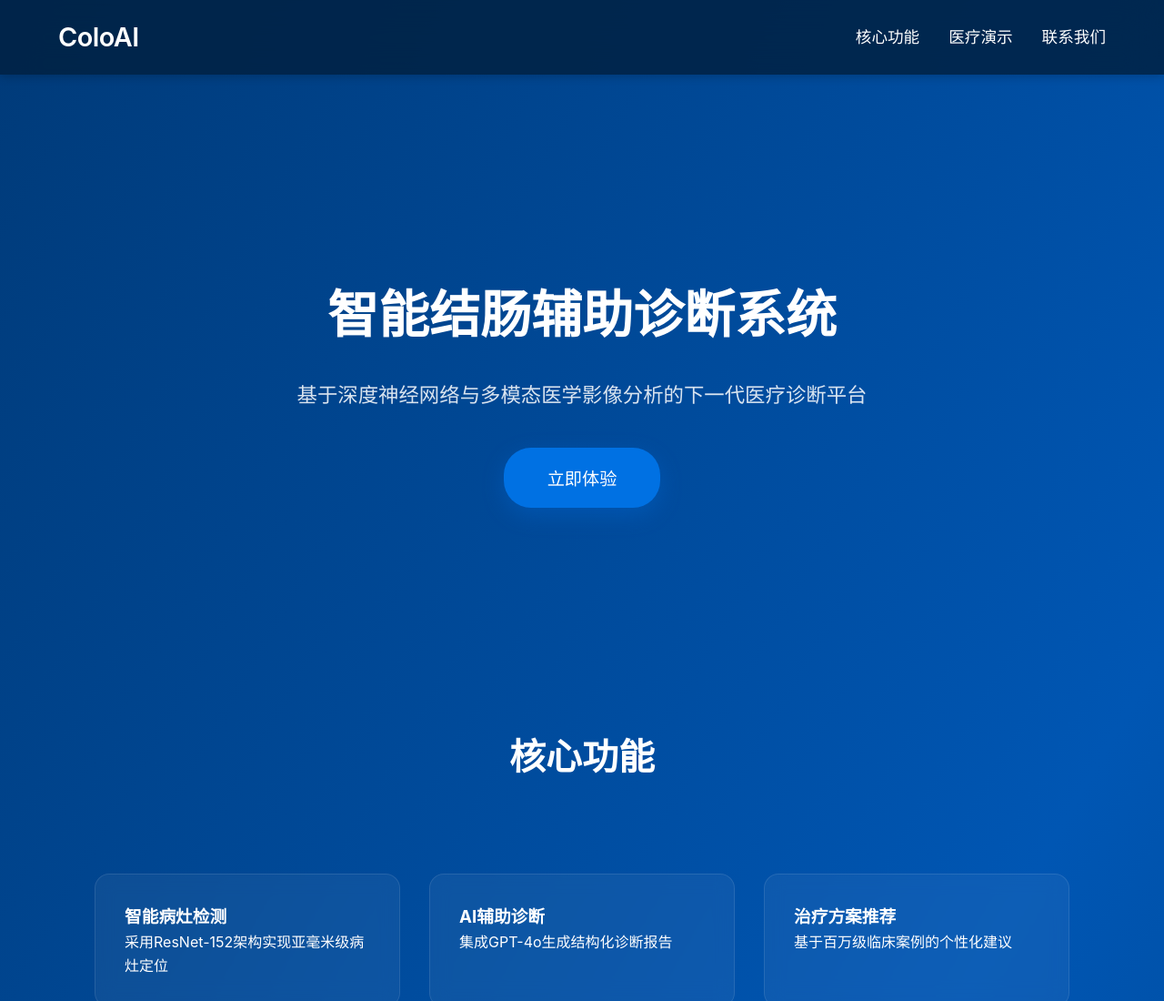
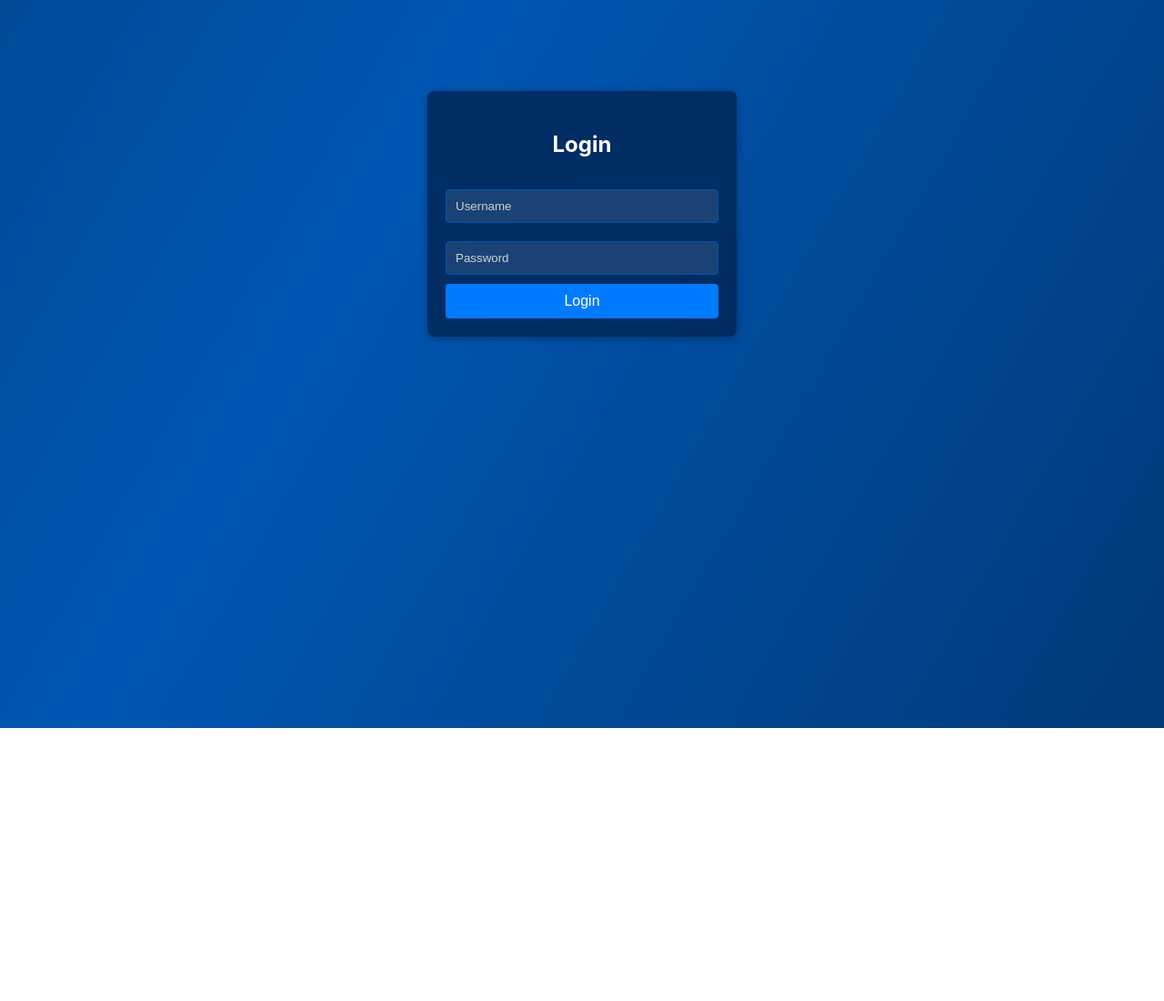
Before and after one commit to Ch0uHuaZ1/-, a plain HTML site: page index.html in a window 1280 px wide. Shown: the top 1100 px of the page at 91% size. After the commit the page ends 800 px from the top, so only its background shows below. Drawn offline with Linux system fonts and the light colour scheme.

Commit message:
Update index.html

```diff
--- a/index.html
+++ b/index.html
@@ -1,263 +1,338 @@
 <!DOCTYPE html>
-<html lang="zh-CN">
+<html lang="en">
 <head>
   <meta charset="UTF-8">
   <meta name="viewport" content="width=device-width, initial-scale=1.0">
-  <title>智能结肠辅助诊断系统</title>
+  <title>AI Image Processor with Login</title>
   <style>
-    :root {
-      --primary-blue: #0071e3;
-      --medical-green: #00ff88;
-      --background-gradient: linear-gradient(45deg, #001f3f 0%, #003366 100%);
-    }
-
-    /* 全局重置与基础样式 */
-    * {
+    /* 内嵌 CSS 样式 */
+    body {
       margin: 0;
-      padding: 0;
-      box-sizing: border-box;
-    }
-
-    body {
-      margin: 0; /* 去除默认外边距 */
-      font-family: -apple-system, BlinkMacSystemFont, "Segoe UI", Roboto, "Helvetica Neue", Arial, sans-serif; /* 设置默认字体 */
-      background: linear-gradient(120deg, #001f3f, #0056b3, #001f3f); /* 渐变背景 */
-      background-size: 300% 300%; /* 背景尺寸 */
-      animation: gradientAnimation 8s ease infinite; /* 渐变动画 */
-      color: #ffffff; /* 白色字体 */
+      font-family: -apple-system, BlinkMacSystemFont, "Segoe UI", Roboto, "Helvetica Neue", Arial, sans-serif;
+      background: linear-gradient(120deg, #001f3f, #0056b3, #001f3f);
+      background-size: 300% 300%;
+      animation: gradientAnimation 8s ease infinite;
+      color: #ffffff;
       line-height: 1.6;
     }
-
     @keyframes gradientAnimation {
       0% { background-position: 0% 50%; }
       50% { background-position: 100% 50%; }
       100% { background-position: 0% 50%; }
     }
-
-    /* 专业导航栏 */
-    .navbar {
-      position: fixed;
-      top: 0;
+    .container {
+      display: none;
+      opacity: 0;
+      transition: opacity 0.5s ease;
+    }
+    .active {
+      display: block;
+      opacity: 1;
+    }
+    #loginContainer {
+      width: 300px;
+      margin: 100px auto;
+      background: rgba(0, 42, 92, 0.9);
+      padding: 20px;
+      border-radius: 8px;
+      box-shadow: 0 2px 8px rgba(0, 0, 0, 0.3);
+      text-align: center;
+      color: #ffffff;
+    }
+    #loginContainer h2 {
+      margin-bottom: 20px;
+    }
+    #loginContainer input {
       width: 100%;
-      padding: 18px 5%;
-      background: rgba(0, 33, 66, 0.85);
-      backdrop-filter: blur(20px);
+      padding: 10px;
+      margin: 10px 0;
+      border: 1px solid #0056b3;
+      border-radius: 4px;
+      background: rgba(255, 255, 255, 0.1);
+      color: #ffffff;
+      box-sizing: border-box;
+    }
+    #loginContainer input::placeholder {
+      color: #d1d1d1;
+    }
+    #loginContainer button {
+      width: 100%;
+      padding: 10px;
+      font-size: 16px;
+      border: none;
+      border-radius: 4px;
+      background: #007bff;
+      color: #ffffff;
+      cursor: pointer;
+      transition: background 0.3s, transform 0.3s;
+    }
+    #loginContainer button:hover {
+      background: #0056b3;
+      transform: scale(1.02);
+    }
+    #mainContainer {
+      max-width: 900px;
+      margin: 20px auto;
+      padding: 20px;
+      background: rgba(0, 42, 92, 0.9);
+      border-radius: 8px;
+      box-shadow: 0 2px 8px rgba(0, 0, 0, 0.3);
+      color: #ffffff;
+    }
+    #mainContainer h1 {
+      text-align: center;
+      margin-bottom: 20px;
+    }
+    .row {
       display: flex;
-      justify-content: space-between;
-      align-items: center;
-      z-index: 1000;
-      box-shadow: 0 2px 10px rgba(0,0,0,0.2);
-      transition: all 0.3s cubic-bezier(0.25, 0.1, 0.25, 1);
+      justify-content: space-around;
+      margin-bottom: 20px;
     }
-
-    .navbar h1 {
-      font-size: 1.8rem;
-      font-weight: 600;
-      letter-spacing: -0.5px;
+    .image-container {
+      width: 350px;
+      height: 350px;
+      background-color: rgba(255, 255, 255, 0.1);
+      border-radius: 8px;
+      position: relative;
+      overflow: hidden;
+      box-shadow: 0 2px 8px rgba(0, 0, 0, 0.3);
+      cursor: pointer;
+      transition: transform 0.3s;
     }
-
-    .nav-links {
-      display: flex;
-      gap: 2rem;
+    .image-container:hover {
+      transform: scale(1.02);
     }
-
-    .nav-links a {
-      color: #fff;
-      text-decoration: none;
-      font-size: 1.1rem;
-      transition: color 0.3s, transform 0.3s;
-      position: relative;
-    }
-
-    .nav-links a::after {
-      content: '';
-      position: absolute;
-      bottom: -5px;
-      left: 0;
-      width: 0;
-      height: 2px;
-      background: var(--medical-green);
-      transition: width 0.3s;
-    }
-
-    .nav-links a:hover::after {
+    .placeholder {
       width: 100%;
-    }
-
-    /* 主内容区域 */
-    .hero {
-      padding: 160px 5% 100px;
-      text-align: center;
-      min-height: 100vh;
+      height: 100%;
       display: flex;
       flex-direction: column;
+      align-items: center;
       justify-content: center;
-      align-items: center;
+      color: #777;
     }
-
-    .hero h1 {
-      font-size: 3.5rem;
-      margin-bottom: 1.5rem;
-      opacity: 0;
-      transform: translateY(30px);
-      animation: fadeInUp 0.8s cubic-bezier(0.25, 0.1, 0.25, 1) forwards;
+    .placeholder .plus-icon {
+      font-size: 48px;
+      font-weight: bold;
+      margin-bottom: 10px;
     }
-
-    .hero p {
-      font-size: 1.4rem;
-      color: rgba(255,255,255,0.85);
-      margin-bottom: 2.5rem;
-      opacity: 0;
-      transform: translateY(30px);
-      animation: fadeInUp 0.8s 0.2s cubic-bezier(0.25, 0.1, 0.25, 1) forwards;
+    img {
+      width: 100%;
+      height: 100%;
+      object-fit: cover;
+      display: block;
     }
-
-    /* 医疗风格按钮 */
-    .cta-button {
-      background: var(--primary-blue);
-      color: #fff;
-      padding: 1.2rem 3rem;
-      border-radius: 30px;
+    .hidden {
+      display: none;
+    }
+    .controls {
+      margin-bottom: 20px;
+    }
+    #processBtn {
+      width: 100%;
+      padding: 12px;
+      font-size: 16px;
       border: none;
-      font-size: 1.2rem;
+      border-radius: 4px;
+      background-color: #007bff;
+      color: white;
       cursor: pointer;
-      transition: all 0.3s;
-      box-shadow: 0 8px 24px rgba(0,113,227,0.3);
-      opacity: 0;
-      transform: translateY(30px);
-      animation: fadeInUp 0.8s 0.4s cubic-bezier(0.25, 0.1, 0.25, 1) forwards;
+      transition: background-color 0.3s, transform 0.3s;
+      margin-top: 10px;
     }
-
-    .cta-button:hover {
-      transform: translateY(-2px);
-      box-shadow: 0 12px 32px rgba(0,113,227,0.4);
+    #processBtn:hover {
+      background-color: #0056b3;
+      transform: scale(1.02);
     }
-
-    /* 功能区块 */
-    .features {
-      display: grid;
-      grid-template-columns: repeat(auto-fit, minmax(300px, 1fr));
-      gap: 2rem;
-      padding: 4rem 5%;
-      max-width: 1200px;
-      margin: 0 auto;
+    @keyframes spin {
+      from { transform: rotate(0deg); }
+      to { transform: rotate(360deg); }
     }
-
-    .feature-card {
-      background: rgba(255,255,255,0.05);
-      padding: 2rem;
-      border-radius: 16px;
-      backdrop-filter: blur(10px);
-      border: 1px solid rgba(255,255,255,0.1);
-      transition: all 0.3s;
+    .spinner {
+      border: 8px solid #f3f3f3;
+      border-top: 8px solid #3498db;
+      border-radius: 50%;
+      width: 50px;
+      height: 50px;
+      animation: spin 1s linear infinite;
+      margin: 20px auto;
     }
-
-    .feature-card:hover {
-      transform: translateY(-8px);
-      box-shadow: 0 12px 24px rgba(0,0,0,0.2);
+    #progress {
+      text-align: center;
+      margin-bottom: 20px;
     }
-
-    .section-title {
-      text-align: center;
-      font-size: 2.5rem;
-      margin-bottom: 2rem;
+    #resultText {
+      background-color: rgba(255, 255, 255, 0.1);
+      padding: 15px;
+      border-radius: 8px;
+      box-shadow: 0 2px 8px rgba(0, 0, 0, 0.3);
       color: #ffffff;
-    }
-
-    .section-title-spaced {
-      text-align: center;
-      font-size: 2.5rem;
-      margin-top: 4rem;
-      margin-bottom: 2rem;
-      color: #ffffff;
-    }
-
-    .demo-image {
-      display: block;
-      margin: 2rem auto;
-      max-width: 50%; /* 调整图片的最大宽度 */
-      height: auto;
-      border-radius: 16px;
-      box-shadow: 0 4px 12px rgba(0,0,0,0.2);
     }
   </style>
 </head>
 <body>
-  <nav class="navbar">
-    <h1>ColoAI</h1>
-    <div class="nav-links">
-      <a href="#features">核心功能</a>
-      <a href="#demo">医疗演示</a>
-      <a href="#contact">联系我们</a>
+  <!-- 登录界面 -->
+  <div id="loginContainer" class="container active">
+    <h2>Login</h2>
+    <input type="text" id="loginUsername" placeholder="Username">
+    <input type="password" id="loginPassword" placeholder="Password">
+    <button id="loginBtn">Login</button>
   </div>
-  </nav>
 
-  <main>
-    <section class="hero" id="hero">
-      <h1>智能结肠辅助诊断系统</h1>
-      <p>基于深度神经网络与多模态医学影像分析的下一代医疗诊断平台</p>
-      <button class="cta-button" onclick="location.href='main.html'">立即体验</button>
-    </section>
-
-    <section id="features">
-      <h2 class="section-title">核心功能</h2>
-      <div class="features">
-        <div class="feature-card">
-          <h3>智能病灶检测</h3>
-          <p>采用ResNet-152架构实现亚毫米级病灶定位</p>
+  <!-- 主界面 -->
+  <div id="mainContainer" class="container">
+    <h1>AI Image Processor</h1>
+    <div class="row">
+      <!-- 原始图片区域 -->
+      <div id="originalContainer" class="image-container">
+        <div id="originalPlaceholder" class="placeholder">
+          <div class="plus-icon">+</div>
+          <p>点击加载图片</p>
         </div>
-        <div class="feature-card">
-          <h3>AI辅助诊断</h3>
-          <p>集成GPT-4o生成结构化诊断报告</p>
+        <img id="originalImage" src="" alt="Original" class="hidden">
+        <input type="file" id="fileInput" accept="image/*" style="display: none;">
       </div>
-        <div class="feature-card">
-          <h3>治疗方案推荐</h3>
-          <p>基于百万级临床案例的个性化建议</p>
+      <!-- 结果图片区域 -->
+      <div id="resultContainer" class="image-container">
+        <div id="resultPlaceholder" class="placeholder">
+          <p>结果将显示在这里</p>
+        </div>
+        <img id="resultImage" src="" alt="Result" class="hidden">
       </div>
     </div>
-    </section>
+    <div class="controls">
+      <button id="processBtn">处理图片</button>
+    </div>
+    <div id="progress" class="hidden">
+      <div class="spinner"></div>
+      <p>处理中，请稍候...</p>
+    </div>
+    <div id="resultText" class="hidden">
+      <h2>识别总结</h2>
+      <ol id="summaryList"></ol>
+    </div>
+  </div>
 
-    <section id="contact">
-      <h2 class="section-title-spaced">医疗演示</h2>
-      <img src="C:\Users\tianj\Desktop\幻灯片1(1).png" alt="医疗演示图片" class="demo-image">
-      <!-- 这里可以添加更多内容 -->
-    </section>
-  </main>
-
+  <!-- JavaScript 部分 -->
   <script>
-    // 页面加载控制
-    window.addEventListener('load', () => {
-
-      // 初始化动画
-      document.querySelectorAll('.hero h1, .hero p, .cta-button').forEach(el => {
-        el.style.opacity = 1;
-        el.style.transform = 'translateY(0)';
-      });
+    // 登录逻辑
+    document.getElementById('loginBtn').addEventListener('click', function(){
+      const username = document.getElementById('loginUsername').value;
+      const password = document.getElementById('loginPassword').value;
+      if(username === 'admin' && password === '123456'){
+         document.getElementById('loginContainer').classList.remove('active');
+         document.getElementById('mainContainer').classList.add('active');
+      } else {
+         alert('Invalid username or password!');
+      }
     });
 
-    // 导航栏交互
-    let lastScroll = 0;
-    window.addEventListener('scroll', () => {
-      const currentScroll = window.pageYOffset;
-      const navbar = document.querySelector('.navbar');
+    // 主界面相关变量绑定
+    const fileInput = document.getElementById('fileInput');
+    const originalContainer = document.getElementById('originalContainer');
+    const originalPlaceholder = document.getElementById('originalPlaceholder');
+    const originalImage = document.getElementById('originalImage');
+    const resultContainer = document.getElementById('resultContainer');
+    const resultPlaceholder = document.getElementById('resultPlaceholder');
+    const resultImage = document.getElementById('resultImage');
+    const processBtn = document.getElementById('processBtn');
+    const progress = document.getElementById('progress');
+    const resultText = document.getElementById('resultText');
+    const summaryList = document.getElementById('summaryList');
 
-      if (currentScroll > lastScroll && currentScroll > 100) {
-        navbar.style.transform = 'translateY(-100%)';
-      } else {
-        navbar.style.transform = 'translateY(0)';
-      }
-      lastScroll = currentScroll;
+    originalContainer.addEventListener('click', function() {
+      fileInput.click();
     });
 
-    // 平滑滚动
-    document.querySelectorAll('a[href^="#"]').forEach(anchor => {
-      anchor.addEventListener('click', function (e) {
-        e.preventDefault();
-        document.querySelector(this.getAttribute('href')).scrollIntoView({
-          behavior: 'smooth'
+    fileInput.addEventListener('change', function() {
+      const file = this.files[0];
+      if(file) {
+        const reader = new FileReader();
+        reader.onload = function(e) {
+          originalImage.src = e.target.result;
+          originalImage.classList.remove('hidden');
+          originalPlaceholder.classList.add('hidden');
+        }
+        reader.readAsDataURL(file);
+      }
     });
+
+    processBtn.addEventListener('click', function() {
+      if(originalImage.src === "") {
+        alert("请先加载图片！");
+        return;
+      }
+      progress.classList.remove('hidden');
+      resultText.classList.add('hidden');
+      setTimeout(function() {
+        processImage();
+      }, 2000);
     });
+
+    function processImage() {
+      const canvas = document.createElement('canvas');
+      const ctx = canvas.getContext('2d');
+      const img = new Image();
+      img.onload = function() {
+        canvas.width = img.width;
+        canvas.height = img.height;
+        ctx.drawImage(img, 0, 0);
+        const imageData = ctx.getImageData(0, 0, canvas.width, canvas.height);
+        const data = imageData.data;
+        for (let i = 0; i < data.length; i += 4) {
+          data[i] = 255 - data[i];
+          data[i+1] = 255 - data[i+1];
+          data[i+2] = 255 - data[i+2];
+        }
+        ctx.putImageData(imageData, 0, 0);
+        const resultURL = canvas.toDataURL();
+        resultImage.src = resultURL;
+        resultImage.classList.remove('hidden');
+        resultPlaceholder.classList.add('hidden');
+        callLargeModelAPI(resultURL);
+      }
+      img.src = originalImage.src;
+    }
+
+    function callLargeModelAPI(imageData) {
+      progress.classList.remove('hidden');
+
+      fetch('https://api.gptapi.us/v1/chat/completions', {
+        method: 'POST',
+        headers: {
+          'Content-Type': 'application/json',
+          'Authorization': 'Bearer sk-xQaLeySgUyGffYZK570fD31291B2417dA2C821Db7d416bC5'
+        },
+        body: JSON.stringify({
+          model: "gpt-4-vision-preview",
+          messages: [{
+            role: "user",
+            content: [
+              { type: "text", text: "what's in this image?Now you are a doctor,n" },
+              { type: "image_url", image_url: { url: imageData } }
+            ]
+          }]
+        })
+      })
+      .then(response => response.json())
+      .then(data => {
+        progress.classList.add('hidden');
+        const resultContent = data.choices && data.choices[0] && data.choices[0].message && data.choices[0].message.content;
+        if(resultContent) {
+          summaryList.innerHTML = "";
+          const li = document.createElement('li');
+          li.textContent = resultContent;
+          summaryList.appendChild(li);
+          resultText.classList.remove('hidden');
+        } else {
+          alert("API 返回的数据格式不正确！");
+        }
+      })
+      .catch(error => {
+        progress.classList.add('hidden');
+        alert('调用API时出错: ' + error.message);
       });
+    }
   </script>
 </body>
 </html>
```
Lines whose indentation alone changed are shown as unchanged.
